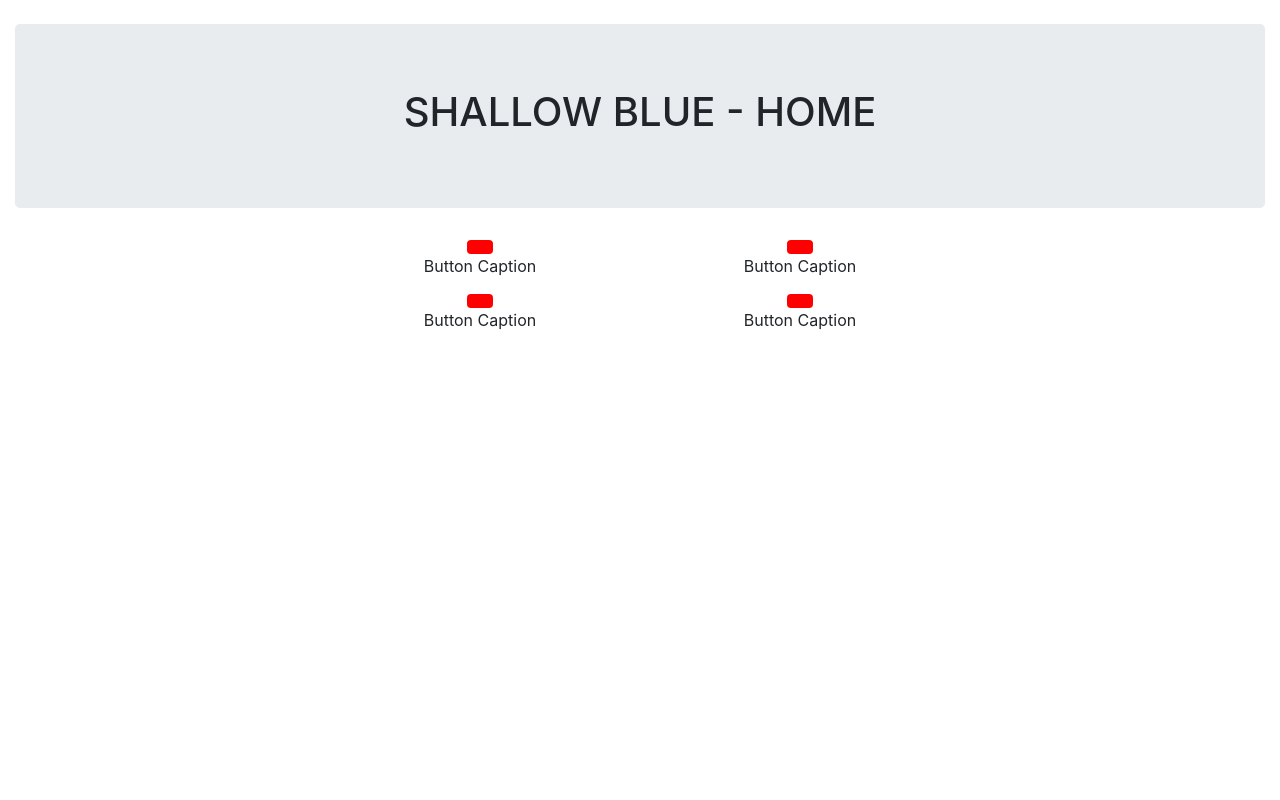
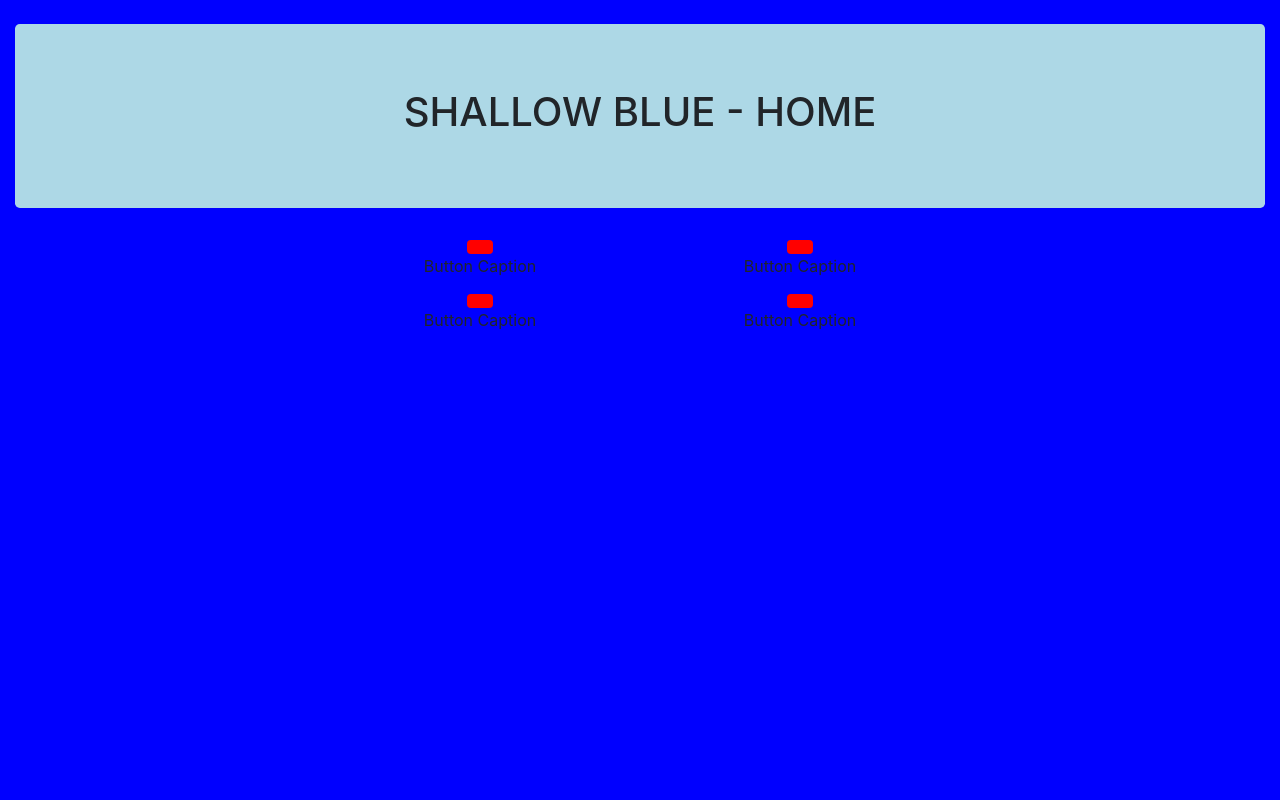
Before and after one commit to QuasarX1/Shallow-Blue, a Flask app: page / in a window 1280 px wide. Run offline with Flask 2, Linux system fonts and the light colour scheme; some libraries are stand-ins or nearby versions.

Commit message:
Added styling to ShallowBlue.css. Added styling to applicable elements on the splash page.

```diff
--- a/Shallow Blue Flask Web Server/static/content/ShallowBlue.css
+++ b/Shallow Blue Flask Web Server/static/content/ShallowBlue.css
@@ -0,0 +1,14 @@
+body
+{
+    background-color: blue;
+}
+
+.Page-Heading
+{
+    background-color: lightblue;
+}
+
+.SplashPage-Clickable-Icon
+{
+    color: darkblue;
+}
--- a/Shallow Blue Flask Web Server/templates/MainTemplate.html
+++ b/Shallow Blue Flask Web Server/templates/MainTemplate.html
@@ -2,6 +2,7 @@
 <html>
 <head>
     <link rel="stylesheet" type="text/css" href="/static/content/bootstrap.min.css" />
+    <link rel="stylesheet" type="text/css" href="/static/content/ShallowBlue.css" />
     <script src="/static/scripts/fontawesome-all.min.js"></script>
     {% block headContent %}{% endblock %}
 
--- a/Shallow Blue Flask Web Server/templates/SplashPage.html
+++ b/Shallow Blue Flask Web Server/templates/SplashPage.html
@@ -4,7 +4,7 @@
 
 {% block bodyContent %}
 <div class="container-fluid">
-    <header class="jumbotron">
+    <header class="jumbotron Page-Heading">
         <h1 style="text-align:center">SHALLOW BLUE - HOME</h1>
     </header>
 
```
Also changed, not shown: 1 other file.
